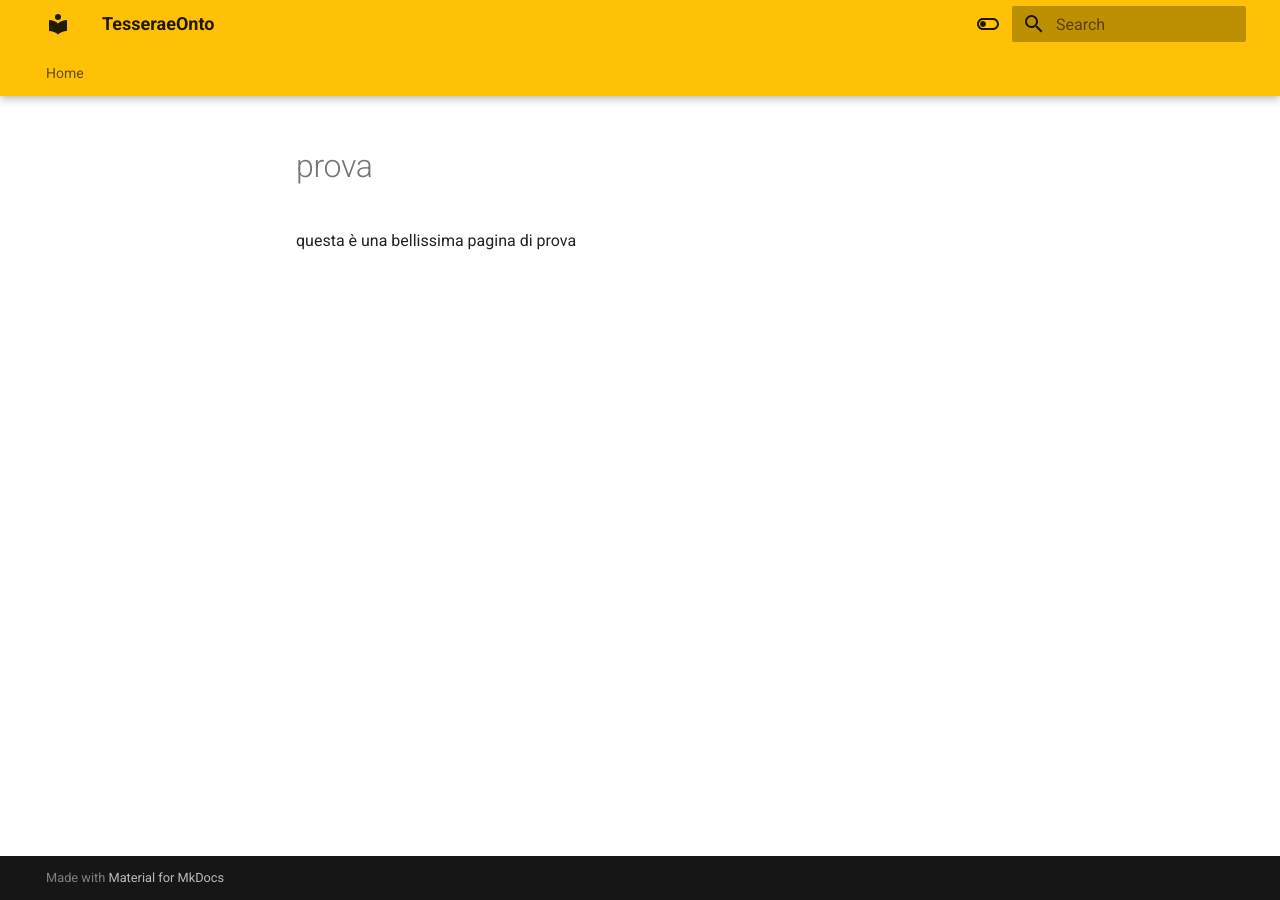
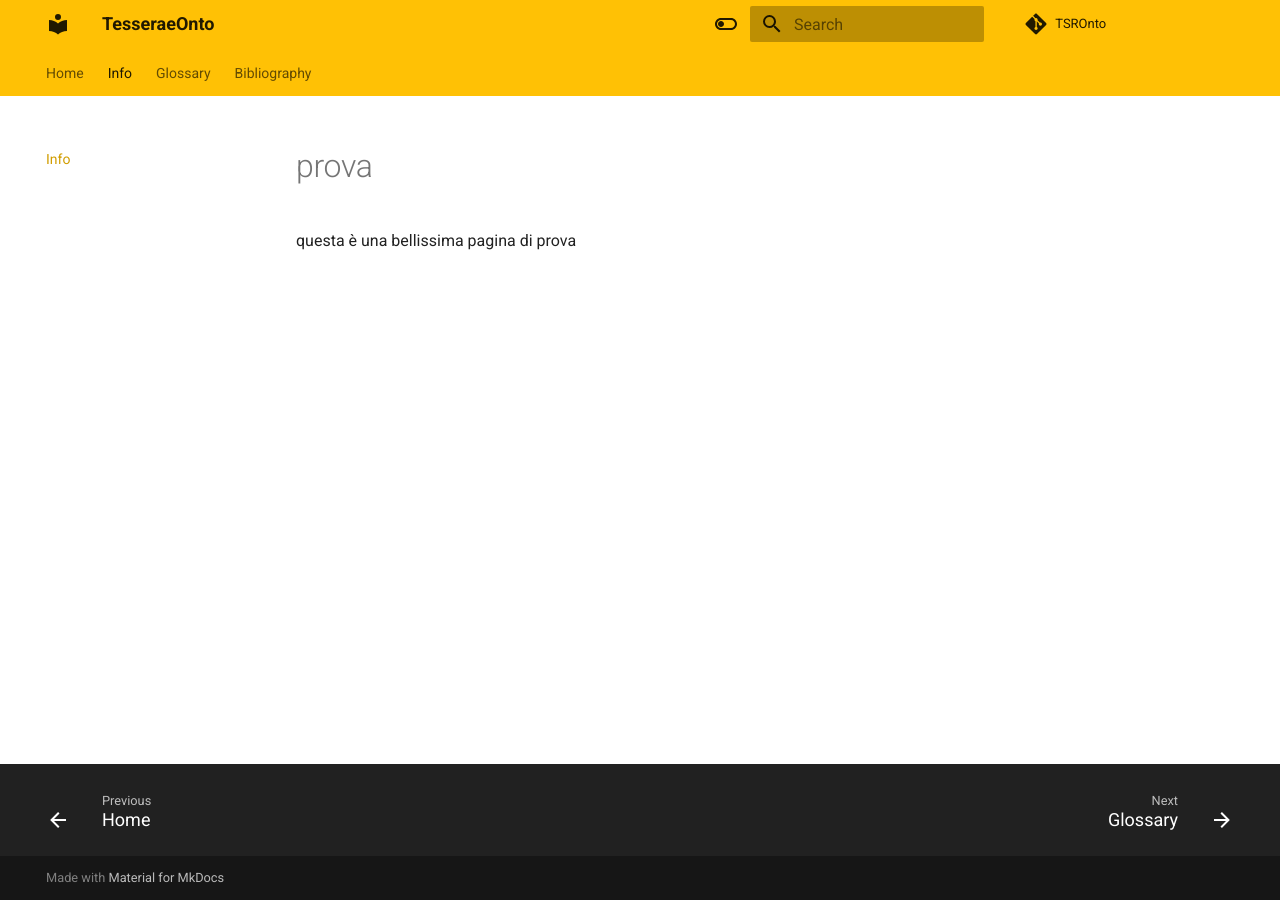
Before and after one commit to TSRProject/TSROnto, an MkDocs documentation site: the page built from docs/info.md, in a window 1280 px wide. Built offline with MkDocs 1.6.1 and Material for MkDocs 9.7.7, drawn with Linux system fonts in a browser that asks for light colours; comment, search, counter and statistics services are not loaded; the version menu is left out; part of the change alters nothing that is shown.

Commit message:
nav update with gloss and bib

```diff
--- a/mkdocs.yml
+++ b/mkdocs.yml
@@ -1,12 +1,25 @@
 site_name: TesseraeOnto
 site_url: https://tsrproject.github.io/TSROnto/
 
+
+nav:
+    - Home: index.md
+    - Info: info.md
+    - Glossary: gloss.md
+    - Bibliography: biblio.md
+
+site_author: Giusy Grieco
+site_description: documentation for ontologies on co-design practices research
+
+
+repo_name: TSROnto
+repo_url: https://github.com/TSRProject/TSROnto/
+
 theme:
   name: material
-
   features:
     - navigation.tabs
-    - navigation.tabs.sticky
+    - navigation.top
     - navigation.sections
     - navigation.instant
     - navigation.tracking
@@ -17,7 +30,6 @@ theme:
     - navigation.footer
     - toc.integrate
     - toc.follow
-    - navigation.top
     - search.suggest
     - search.highlight
     - content.tabs.link
@@ -52,8 +64,6 @@ language: en
 
 
 
-nav:
-    - Home: index.md
 
 extra:
   version:
--- a/requirements.txt
+++ b/requirements.txt
@@ -0,0 +1 @@
+mkdocs-material
```
Also changed, not shown: docs/biblio.md (added), docs/gloss.md (added), docs/info.md (renamed from docs/index copy.md).
